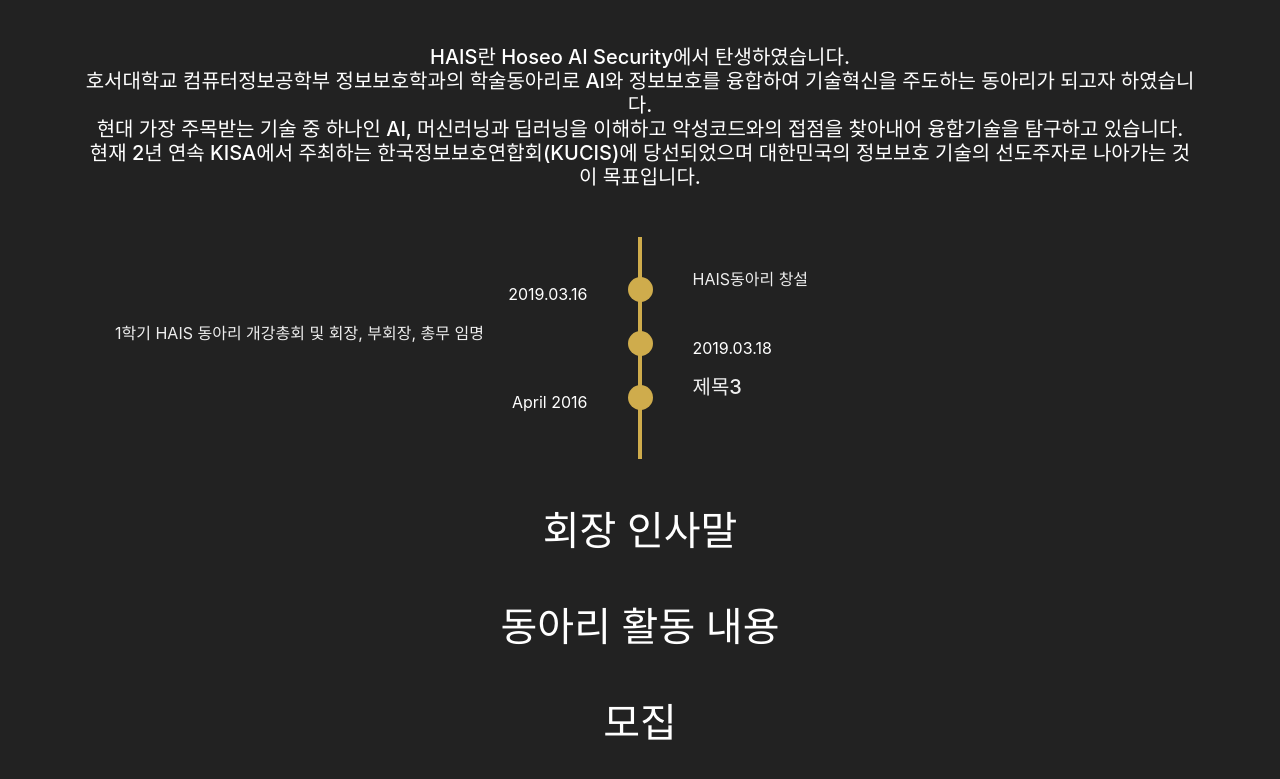
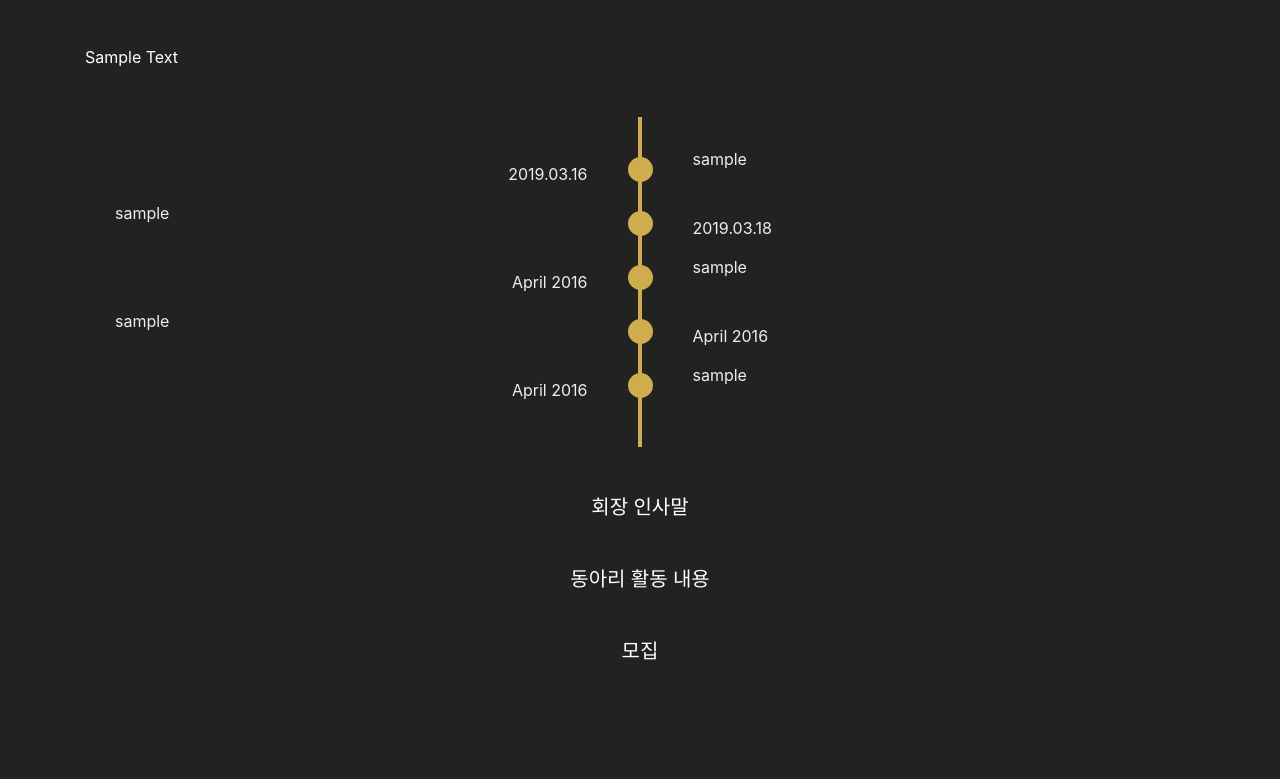
Before and after one commit to Xenia101/HAIS, a plain HTML site: page index.html in a window 1280 px wide. Shown: the part 371-1150 px from the top of the page. After the commit the page ends 1082 px from the top, so only its background shows below. Drawn offline with nearby package versions, Linux system fonts and the light colour scheme.

Commit message:
normalized..

```diff
--- a/index.html
+++ b/index.html
@@ -75,37 +75,40 @@
         </div>
 
         <div class="text-center mt-5 mb-5">
-            <h5 style="color: white;">
-                HAIS란 Hoseo AI Security에서 탄생하였습니다.</br>
-                호서대학교 컴퓨터정보공학부 정보보호학과의 학술동아리로 AI와 정보보호를 융합하여 기술혁신을 주도하는 동아리가 되고자 하였습니다.</br>
-                현대 가장 주목받는 기술 중 하나인 AI, 머신러닝과 딥러닝을 이해하고 악성코드와의 접점을 찾아내어 융합기술을 탐구하고 있습니다.</br>
-                현재 2년 연속 KISA에서 주최하는 한국정보보호연합회(KUCIS)에 당선되었으며 대한민국의 정보보호 기술의 선도주자로 나아가는 것이 목표입니다.
-            </h5>
+            <p style="color: white; text-align: justify;">
+                Sample Text
+            </p>
         </div>
 
         <div id="myTimeline" class="w-100">
             <div data-vtdate="2019.03.16">
-                <p>HAIS동아리 창설</p>
+                <p>sample</p>
             </div>
             <div data-vtdate="2019.03.18">
-                <p>1학기 HAIS 동아리 개강총회 및 회장, 부회장, 총무 임명</p>
+                <p>sample</p>
             </div>
             <div data-vtdate="April 2016">
-                <h5>제목3</h5>
+                <p>sample</p>
+            </div>
+            <div data-vtdate="April 2016">
+                <p>sample</p>
+            </div>
+            <div data-vtdate="April 2016">
+                <p>sample</p>
             </div>
         </div>
 
         <div class="text-center mt-5 mb-5">
-            <h1 style="color:white">회장 인사말</h1>
+            <h5 style="color:white">회장 인사말</h5>
         </div>
 
         <div class="text-center mt-5 mb-5">
-            <h1 style="color:white">동아리 활동 내용</h1>
+            <h5 style="color:white">동아리 활동 내용</h5>
 
         </div>
 
         <div class="text-center mt-5 mb-5">
-            <h1 style="color:white">모집</h1>
+            <h5 style="color:white">모집</h5>
 
         </div>
     </div>
--- a/static/css/vertical-timeline.css
+++ b/static/css/vertical-timeline.css
@@ -55,6 +55,7 @@
     border-left: 10px solid #eee;
     border-right: none; }
 
+
 .vtimeline-right {
   margin-left: 55%; }
   .vtimeline-right.vt-animate-slide .vtimeline-content {
@@ -72,7 +73,7 @@
     border-right: 10px solid #eee; }
 
 .vtimeline-date {
-  color: white;
+  color: #eee;
   position: absolute;
   left: 55%;
   top: 15px; }
```
